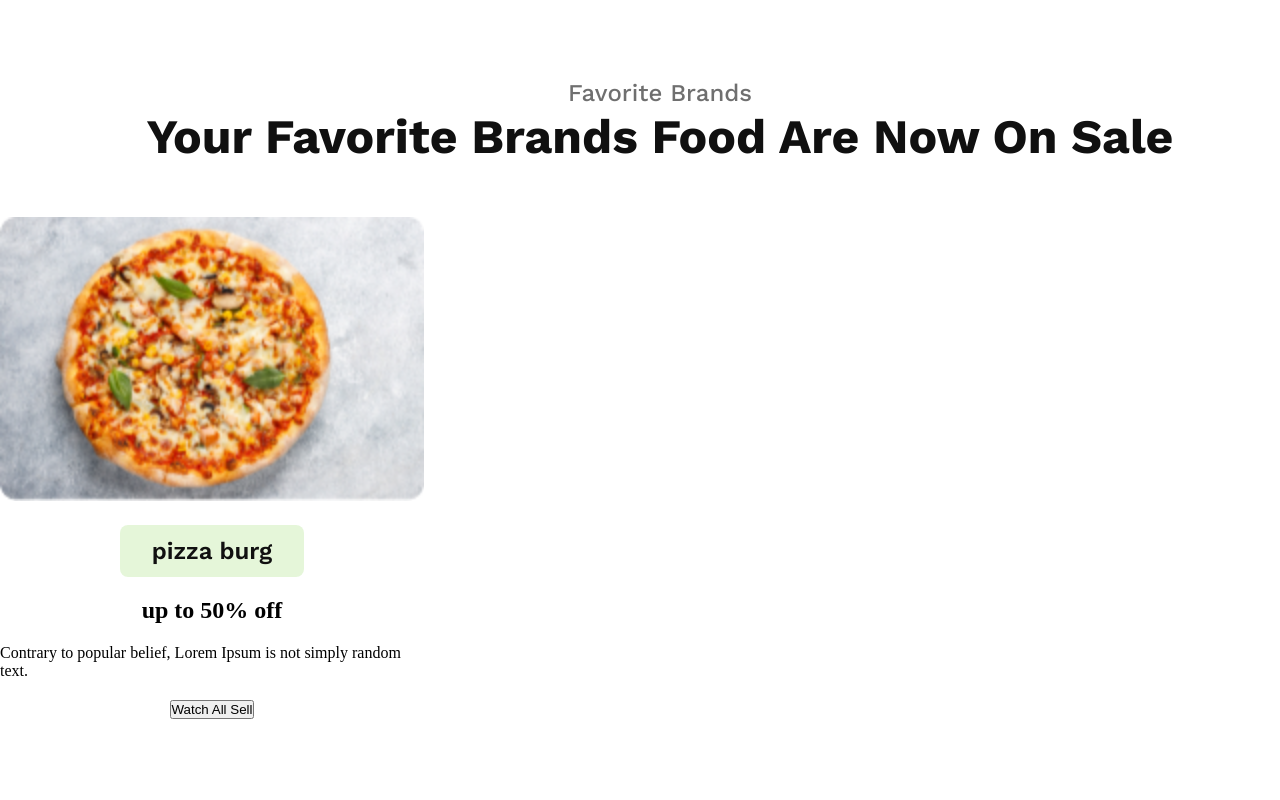
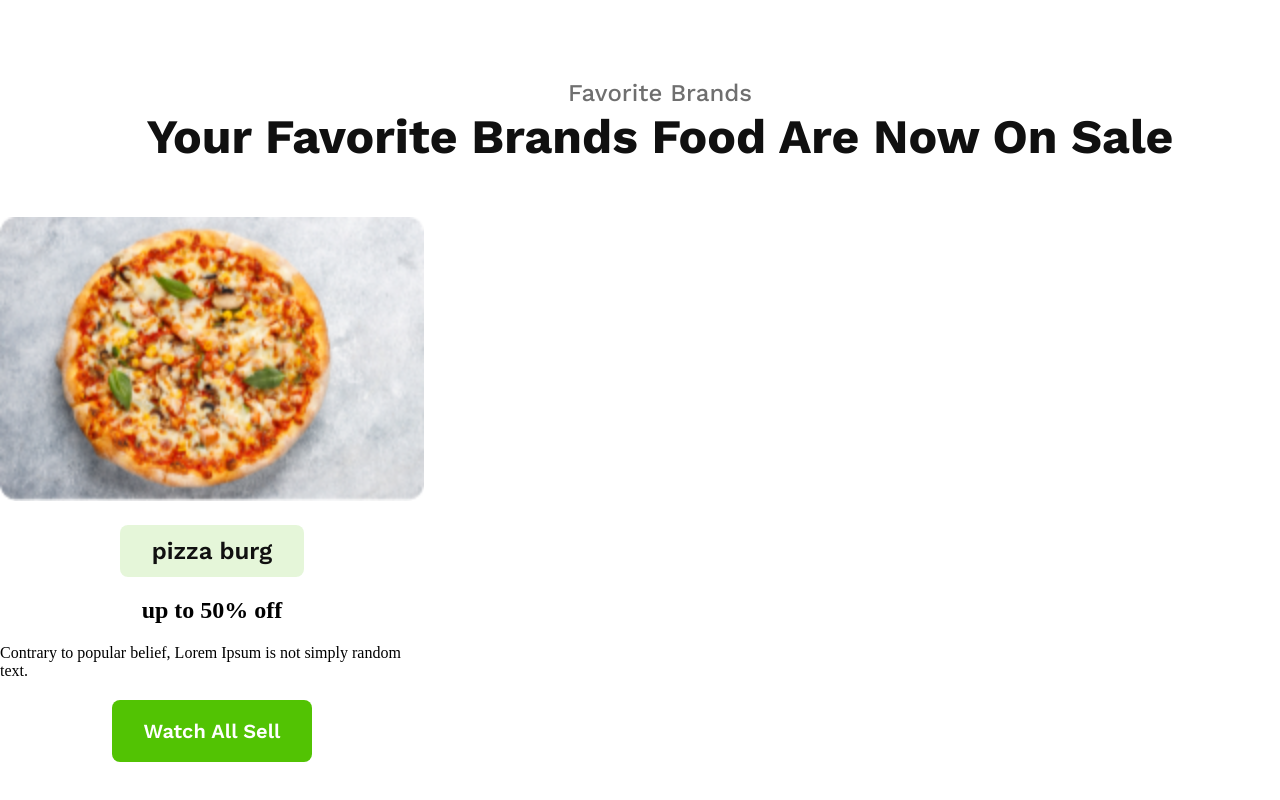
Before and after one commit to syedulislamsyed66/food-restaurant-project, a plain HTML site: page index.html in a window 1280 px wide. Shown: the part 938-1738 px from the top of the page. Drawn offline with nearby package versions, Linux system fonts and the light colour scheme.

Commit message:
updated commit

```diff
--- a/index.html
+++ b/index.html
@@ -27,6 +27,7 @@
                 <h1 class="title">Your Favorite Brands Food Are Now On Sale</h1>
             </div>
             <div class="card-container">
+
                 <div class="card">
                 <div class="image-box">
                     <img src="assets/pizza.png" alt="">
@@ -36,7 +37,7 @@
                 </div>
                 <h1>up to 50% off</h1>
                 <p>Contrary to popular belief, Lorem Ipsum is not simply random text.</p>
-                <button>Watch All Sell</button>
+                <button class="btn">Watch All Sell</button>
             </div>
             </div>
 
```
